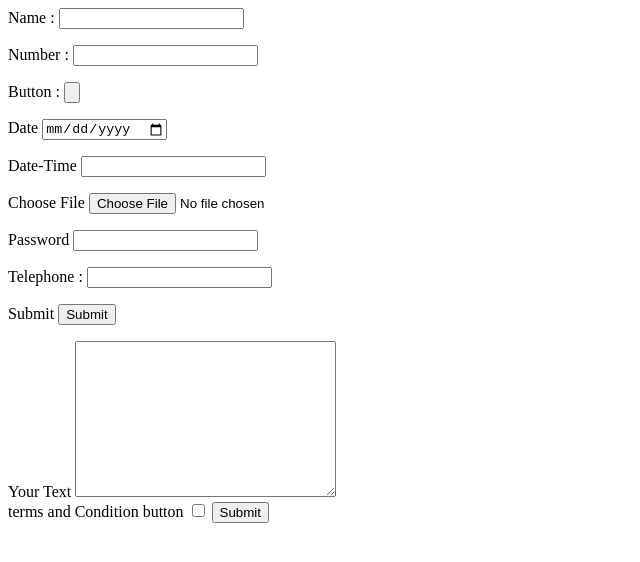
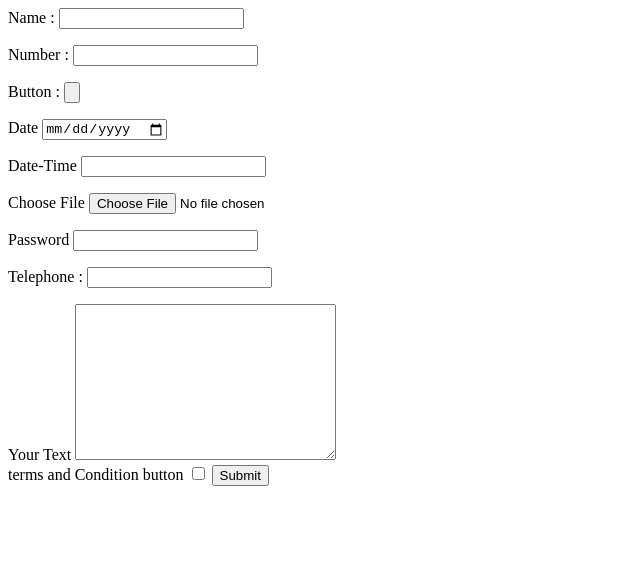
Before and after one commit to ariho-ug/Website-Jazz, a plain HTML site: page Form Page.html in a window 1280 px wide. Shown: the whole page, without its empty margins (0-640 px from the left). Drawn offline with Linux system fonts and the light colour scheme.

Commit message:
Update Form Page.html
Submit button removed

```diff
--- a/Form Page.html
+++ b/Form Page.html
@@ -39,10 +39,6 @@
             <input type="tel" name="Tel" value="">
         </p>
         <p>
-            <label>Submit</label>
-            <input type="submit">
-        </p>
-        <p>
             <label>Your Text</label>
             <textarea name="Jazz Field" rows="10" cols="30"></textarea><br>
             <label>terms and Condition button</label>
```
